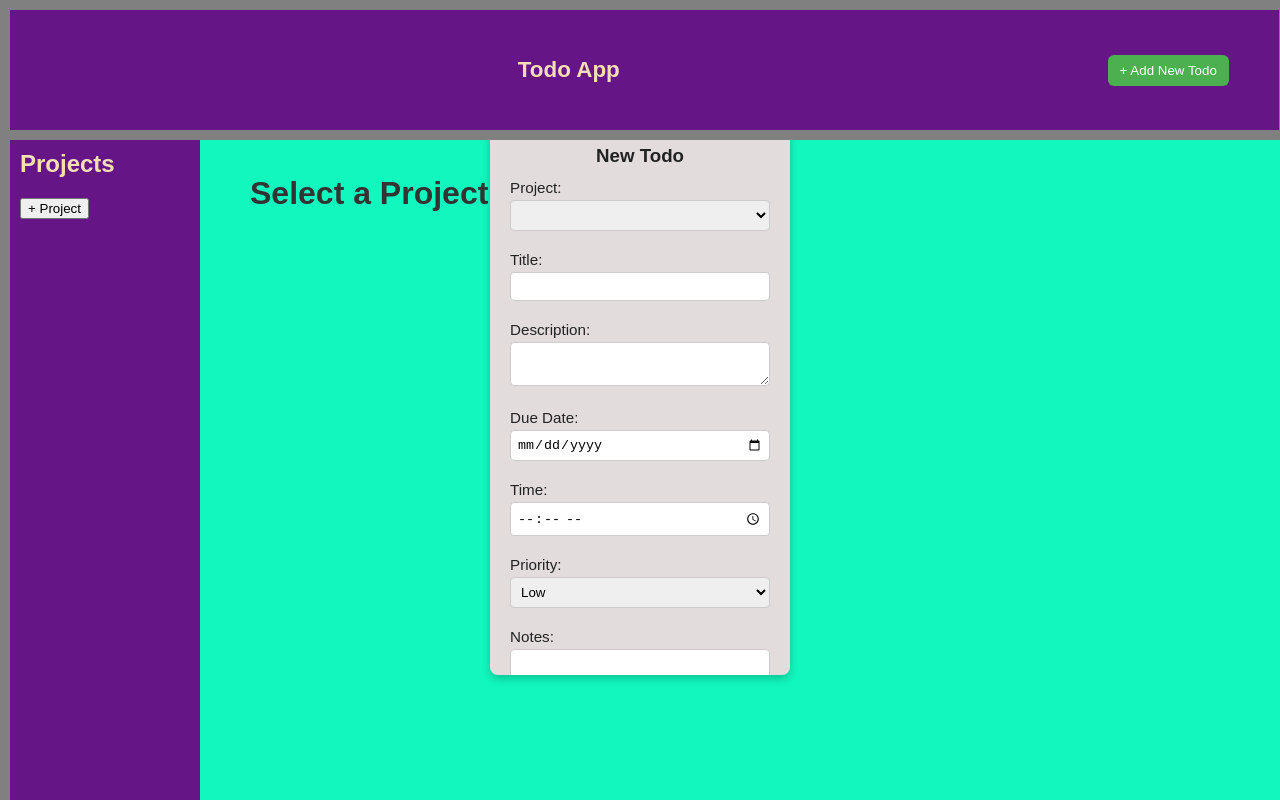
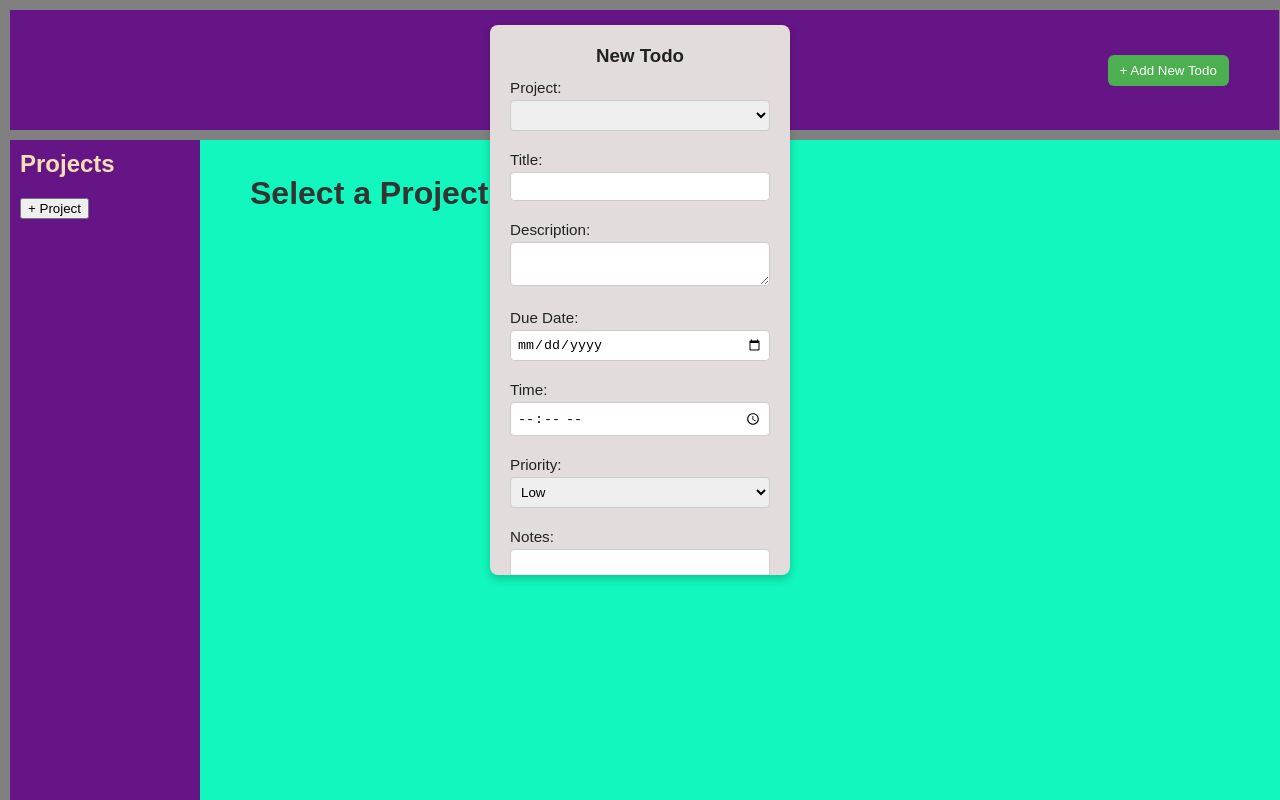
Before and after one commit to Lifebarinua/my-todo, a website built with webpack: page src/index.html in a window 1280 px wide. Both pictures are taken after a click on the button "+ Add New Todo". Built offline with nearby package versions, Linux system fonts and the light colour scheme.

Commit message:
adjust modal form position

```diff
--- a/src/styles.css
+++ b/src/styles.css
@@ -91,10 +91,10 @@ header h1 {
 #todo-modal,
 .modal {
   position: fixed;
-  top: 400px;
+  top: 300px;
   left: 50%;
   transform: translate(-50%, -50%);
-  z-index: 2000;
+  z-index: 10000;
   background: #e2dcdc;
   padding: 20px;
   border-radius: 8px;
```
